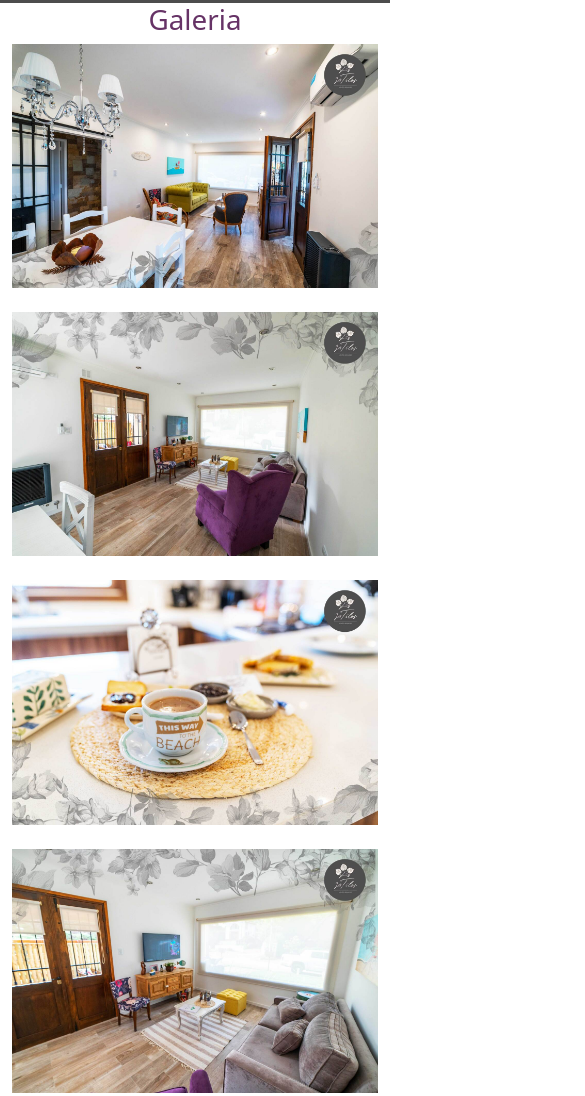
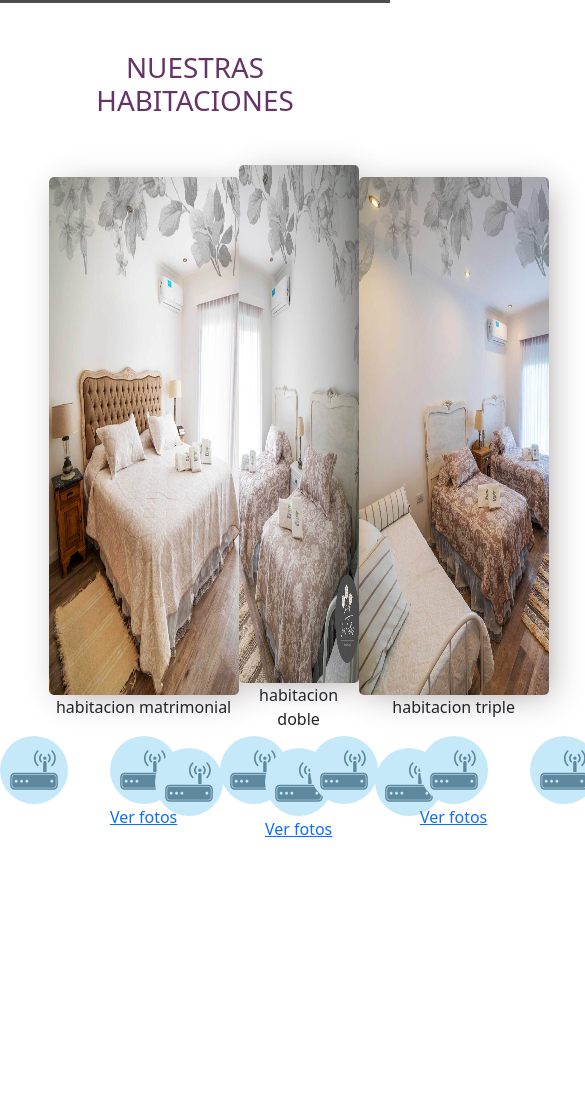
Before and after one commit to aspolchi2/project-x, a website: page index.html in a window 390 px wide. Shown: the part 4418-5514 px from the top of the page, 585 px wide, since content can reach past the window. After the commit the page ends 5259 px from the top, so only its background shows below. Drawn offline with nearby package versions, Linux system fonts and the light colour scheme; a script that the page names is missing.

Commit message:
habitaciones

```diff
--- a/index.html
+++ b/index.html
@@ -26,21 +26,21 @@
           <div class="collapse navbar-collapse " id="navbarNav">
             <ul class="navbar-nav navbar__ul">
               <li class="nav-item">
-                <a class="nav-link inactive home" aria-current="page" href="#">INICIO |</a>
+                <a class="nav-link inactive home" aria-current="page" href="#">INICIO </a>
               </li>
               <li class="nav-item">
-                <a class="nav-link " href="#nosotros">NOSOTROS |</a>
+                <a class="nav-link " href="#nosotros">NOSOTROS </a>
 
               </li>
 
               <li class="nav-item">
-                <a class="nav-link  " href="#servicios">SERVICIOS |</a>
+                <a class="nav-link  " href="#servicios">SERVICIOS </a>
               </li>
               <li class="nav-item">
-                <a class="nav-link  " href="#">GALERIA |</a>
+                <a class="nav-link  " href="#">GALERIA </a>
               </li>
               <li class="nav-item">
-                <a class="nav-link " href="#">CONTACTO |</a>
+                <a class="nav-link " href="#">CONTACTO </a>
               </li>
             </ul>
           </div>
@@ -103,76 +103,52 @@
         </div>
       </section>
       <section class="main__galeria container-fluid">
-        <h2 class="fs-1 text-center color">Galeria</h2>
-        <div class="row row-cols-1 row-cols-md-4 g-4 d-flex justify-content-center">
-          <article class="col">
-            <img src="./img/living-alejado.jpg" alt="" data-bs-target="#livingAlejado" data-bs-toggle="modal" class="img-fluid">
-        <div class="modal fade" id="livingAlejado" tabindex="-1">
-            <div class="modal-dialog fix">
-<img src="./img/living-alejado.jpg" alt="" class="w-100  fix">
+        <h2 class="fs-1 text-center color">NUESTRAS HABITACIONES</h2>
+       <div class="main__galeria__habitaciones">
+         <div class="habitaciones__box">
+           <div>
+             <a href="" data-bs-toggle="modal" data-bs-target="#exampleModal"><img src="./img/cama-king-diseno-crop.jpg" alt="" class="img-fluid wfix"></a>
+           </div>
+            <div class="">
+              <p>habitacion matrimonial</p>
             </div>
+            <div class="servicios__habitaciones">
+              <img src="./img/wifi.svg" alt= class="img-fluid"><img src="./img/wifi.svg" alt="./img/wifi.svg" class="img-fluid"><img src="./img/wifi.svg" alt="" class="img-fluid">
+            </div>
+            <a href="#" data-bs-toggle="modal" data-bs-target="#exampleModal">Ver fotos</a>
+         </div>
+         <div class="habitaciones__box">
+          <div>
+            <a href="" data-bs-toggle="modal" data-bs-target="#exampleModal"><img src="./img/cuarto-doble-rosa-crop.jpg" alt="" class="img-fluid wfix"></a>
+          </div>
+           <div class="">
+             <p>habitacion doble</p>
+           </div>
+           <div class="servicios__habitaciones">
+             <img src="./img/wifi.svg" alt="" class="img-fluid"><img src="./img/wifi.svg" alt="./img/wifi.svg" class="img-fluid"><img src="./img/wifi.svg" alt="" class="img-fluid">
+           </div>
+           <a href="#" data-bs-toggle="modal" data-bs-target="#exampleModal">Ver fotos</a>
         </div>
-          </article>
-          <article class="col">
-            <img src="./img/living-diseno-cuarto.jpg" alt="" data-bs-target="#livingDos" data-bs-toggle="modal" class="img-fluid">
-        <div class="modal fade" id="livingDos" tabindex="-1">
-            <div class="modal-dialog fix">
-<img src="./img/living-diseno-cuarto.jpg" alt="" class="w-100  fix">
-            </div>
+        <div class="habitaciones__box">
+          <div>
+            <a href="" data-bs-toggle="modal" data-bs-target="#exampleModal"><img src="./img/cuarto-triple-crop.jpg" alt="" class="img-fluid wfix"></a>
+          </div>
+           <div class="">
+             <p>habitacion triple</p>
+           </div>
+           <div class="servicios__habitaciones">
+             <img src="./img/wifi.svg" alt= class="img-fluid"><img src="./img/wifi.svg" alt="./img/wifi.svg" class="img-fluid"><img src="./img/wifi.svg" alt="" class="img-fluid">
+           </div>
+           <a href="#" data-bs-toggle="modal" data-bs-target="#exampleModal">Ver fotos</a>
         </div>
-          </article>
-          <article class="col">
-            <img src="./img/desayuno-te.jpg" alt="" data-bs-target="#desayunoTe" data-bs-toggle="modal" class="img-fluid">
-        <div class="modal fade" id="desayunoTe" tabindex="-1">
-            <div class="modal-dialog fix">
-<img src="./img/desayuno-te.jpg" alt="" class="w-100  fix">
-            </div>
-        </div>
-          </article>
-          <article class="col">
-            <img src="./img/living-puerta-cerrada.jpg" alt="" data-bs-target="#livingCuatro" data-bs-toggle="modal" class="img-fluid">
-        <div class="modal fade" id="livingCuatro" tabindex="-1">
-            <div class="modal-dialog fix">
-<img src="./img/living-puerta-cerrada.jpg" alt="" class="w-100  fix">
-            </div>
-        </div>
-          </article>
-          <article class="col">
-            <img src="./img/living-iluminacion.jpg" alt="" data-bs-target="#livingCinco" data-bs-toggle="modal" class="img-fluid">
-        <div class="modal fade" id="livingCinco" tabindex="-1">
-            <div class="modal-dialog fix">
-<img src="./img/living-iluminacion.jpg" alt="" class="w-100  fix">
-            </div>
-        </div>
-          </article>
-          <article class="col">
-            <img src="./img/cama-king-diseno.jpg" alt="" data-bs-target="#living" data-bs-toggle="modal" class="img-fluid">
-        <div class="modal fade" id="living" tabindex="-1">
-            <div class="modal-dialog fix">
-<img src="./img/living.jpg" alt="" class="w-100  fix">
-            </div>
-        </div>
-          </article>
-          <article class="col">
-            <img src="./img/banouno.jpg" alt="" data-bs-target="#banouno" data-bs-toggle="modal" class="img-fluid">
-        <div class="modal fade" id="banouno" tabindex="-1">
-            <div class="modal-dialog fix">
-<img src="./img/banouno.jpg" alt="" class="w-100  fix">
-            </div>
-        </div>
-          </article>
-          <article class="col">
-            <img src="./img/banodos.jpg" alt="" data-bs-target="#banodos" data-bs-toggle="modal" class="img-fluid">
-        <div class="modal fade" id="banodos" tabindex="-1">
-            <div class="modal-dialog fix">
-<img src="./img/banodos.jpg" alt="" class="w-100  fix">
-            </div>
-        </div>
-          </article>
-        </div>
+       </div>
 
-<button type="button" class="btn-galeria" data-bs-toggle="modal" data-bs-target="#exampleModal">Learn More</button>
 
+
+
+
+<!-- <button type="button" class="btn-galeria" data-bs-toggle="modal" data-bs-target="#exampleModal">Learn More</button>
+ -->
 <!-- Modal -->
 <div class="modal fade" id="exampleModal" tabindex="-1" aria-labelledby="exampleModalLabel" aria-hidden="true">
   <div class="modal-dialog fix">
@@ -288,7 +264,7 @@
 </div>
       </section>
 
-      <div class="achicar">
+<!--       <div class="achicar">
       <script charset="utf-8" type="text/javascript" src="//js.hsforms.net/forms/shell.js"></script>
 <script style="height: 300px;">
   hbspt.forms.create({
@@ -298,7 +274,7 @@
 });
 </script>
 </div>
-    </main>
+ -->    </main>
 
     <!-- Bootstrap JavaScript Libraries -->
     <script src="https://cdn.jsdelivr.net/npm/@popperjs/core@2.9.2/dist/umd/popper.min.js" integrity="sha384-IQsoLXl5PILFhosVNubq5LC7Qb9DXgDA9i+tQ8Zj3iwWAwPtgFTxbJ8NT4GN1R8p" crossorigin="anonymous"></script>
--- a/scss/_main.scss
+++ b/scss/_main.scss
@@ -54,8 +54,36 @@
 
         }
         &__galeria{
+
             h2{
                 color: $tituloDos;
+                margin: 3rem;
+            }
+            &__habitaciones{
+               width: 80%;
+               margin: auto;
+               display: flex;
+               flex-direction: row;
+               justify-content: space-evenly;
+               .wfix{
+                   width: 438px;
+                   height: 518px;
+                   border-radius: 5px;
+                   box-shadow: 6px 5px 31px -6px rgba(64,46,46,0.44);               }
+               .habitaciones__box{
+                   display: flex;
+                   flex-direction: column;
+                   justify-content: center;
+                   text-align: center;
+                   .servicios__habitaciones{
+                       display: flex;
+                       justify-content: center;
+                       img{
+                            width: 70px;
+                            margin: 0 20px;
+                       }
+                   }
+               }
             }
 
 
```
Also changed, not shown: css/style.css, img/cama-king-diseno-crop.jpg (added), img/cuarto-doble-rosa-crop.jpg (added), img/cuarto-triple-crop.jpg (added), 1 other file.
